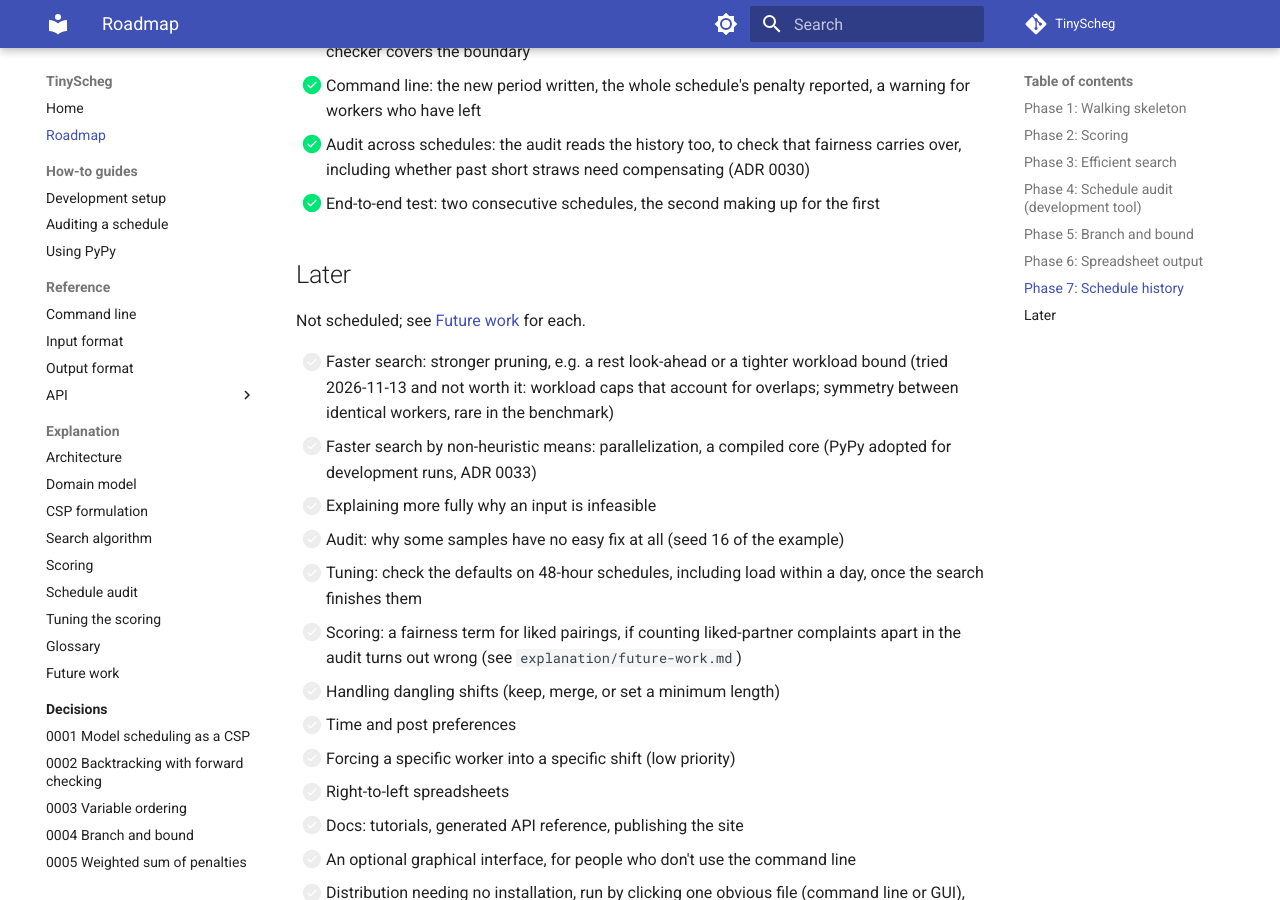
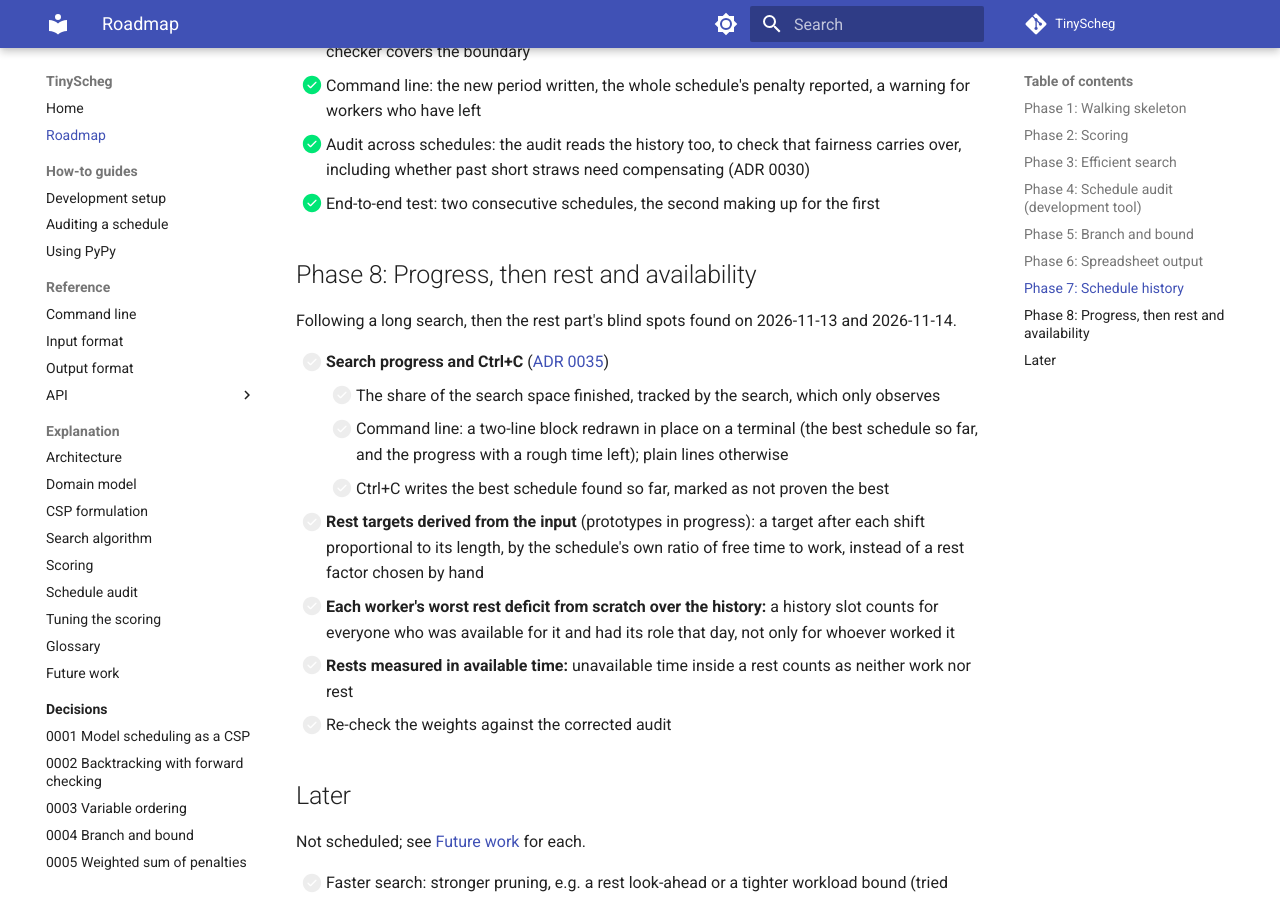
Before and after one commit to 3-kids-wearing-a-trenchcoat/TinyScheg, an MkDocs documentation site: the page built from docs/roadmap.md, in a window 1280 px wide and 900 px high, scrolled down 4644 px. Built offline with MkDocs 1.6.1 and Material for MkDocs 9.7.7, drawn with Linux system fonts in a browser that asks for light colours; comment, search, counter and statistics services are not loaded; some of the changed text lies outside the part shown.

Commit message:
Docs: ADR 0035, search progress and keeping the best schedule on Ctrl+C; roadmap Phase 8
Co-Authored-By: Claude Opus 5.5 <noreply@anthropic.com>
Claude-Session: https://claude.ai/code/session_01F2KXFqzbHQdADpTZjkZwjF

```diff
--- a/docs/roadmap.md
+++ b/docs/roadmap.md
@@ -7,7 +7,7 @@ yet are described in [Future work](explanation/future-work.md).
 When something is deferred, it goes both into [Later](#later) here and into
 [Future work](explanation/future-work.md).
 
-Progress: Phases 1–7 complete; the penalty's parts made flat after Phase 7 ([ADR 0032](decisions/0032-flat-penalty-parts.md)); PyPy for development runs ([ADR 0033](decisions/0033-pypy-for-development-runs.md)).
+Progress: Phases 1–7 complete; the penalty's parts made flat after Phase 7 ([ADR 0032](decisions/0032-flat-penalty-parts.md)); PyPy for development runs ([ADR 0033](decisions/0033-pypy-for-development-runs.md)); never back to back ([ADR 0034](decisions/0034-never-back-to-back.md)). Phase 8 in progress.
 
 ## Phase 1: Walking skeleton
 
@@ -164,6 +164,22 @@ Extending previous schedules rather than starting fresh ([Future work](explanati
   whether past short straws need compensating (ADR 0030)
 - [x] End-to-end test: two consecutive schedules, the second making up for the first
 
+## Phase 8: Progress, then rest and availability
+
+Following a long search, then the rest part's blind spots found on 2026-11-13 and 2026-11-14.
+
+- [ ] **Search progress and Ctrl+C** ([ADR 0035](decisions/0035-search-progress-and-keeping-the-best-on-interrupt.md))
+    - [ ] The share of the search space finished, tracked by the search, which only observes
+    - [ ] Command line: a two-line block redrawn in place on a terminal (the best schedule so far, and the progress
+      with a rough time left); plain lines otherwise
+    - [ ] Ctrl+C writes the best schedule found so far, marked as not proven the best
+- [ ] **Rest targets derived from the input** (prototypes in progress): a target after each shift proportional to its
+  length, by the schedule's own ratio of free time to work, instead of a rest factor chosen by hand
+- [ ] **Each worker's worst rest deficit from scratch over the history:** a history slot counts for everyone who was
+  available for it and had its role that day, not only for whoever worked it
+- [ ] **Rests measured in available time:** unavailable time inside a rest counts as neither work nor rest
+- [ ] Re-check the weights against the corrected audit
+
 ## Later
 
 Not scheduled; see [Future work](explanation/future-work.md) for each.
--- a/mkdocs.yml
+++ b/mkdocs.yml
@@ -92,6 +92,7 @@ nav:
       - 0032 Flat penalty parts: decisions/0032-flat-penalty-parts.md
       - 0033 PyPy for development runs: decisions/0033-pypy-for-development-runs.md
       - 0034 Never back to back: decisions/0034-never-back-to-back.md
+      - 0035 Search progress and Ctrl+C: decisions/0035-search-progress-and-keeping-the-best-on-interrupt.md
 
 markdown_extensions:
   - admonition
```
Also changed, not shown: docs/decisions/0035-search-progress-and-keeping-the-best-on-interrupt.md (added, +65 -0 lines), docs/decisions/README.md (+1 -0 lines).
